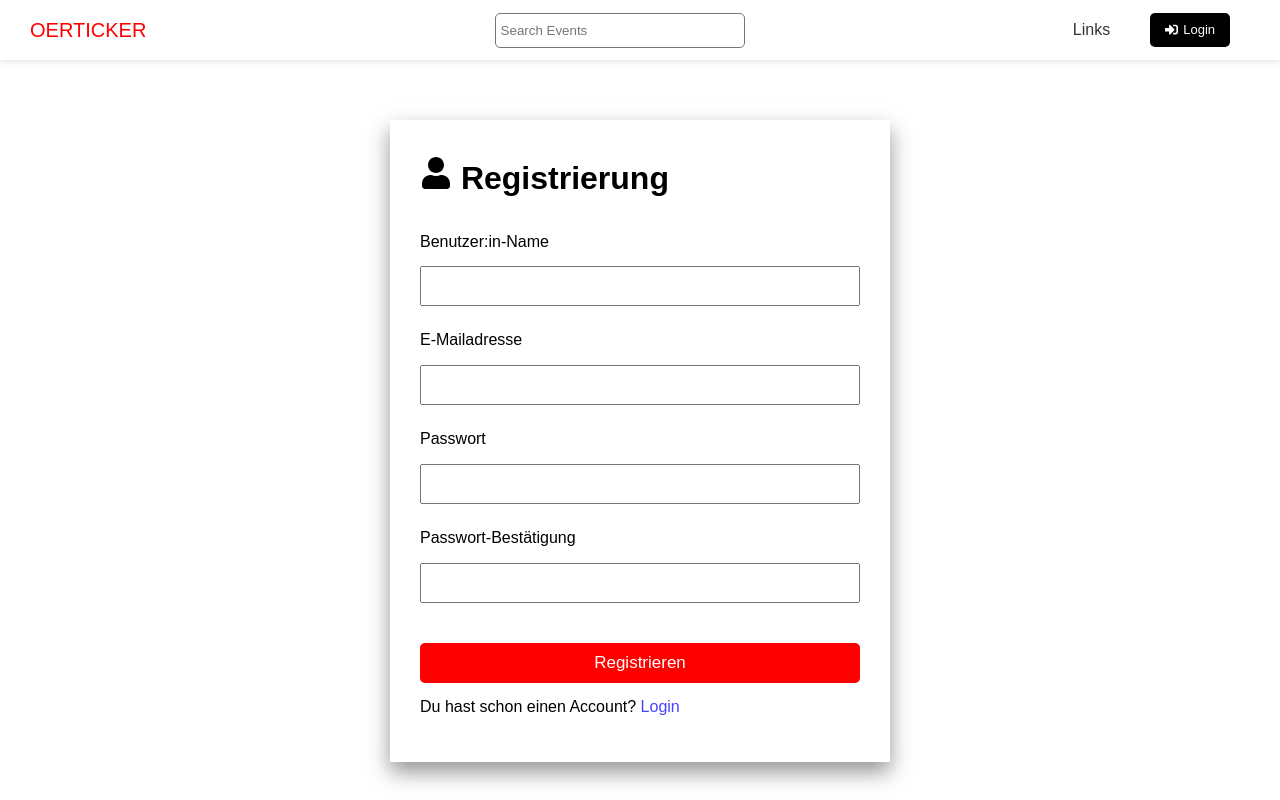
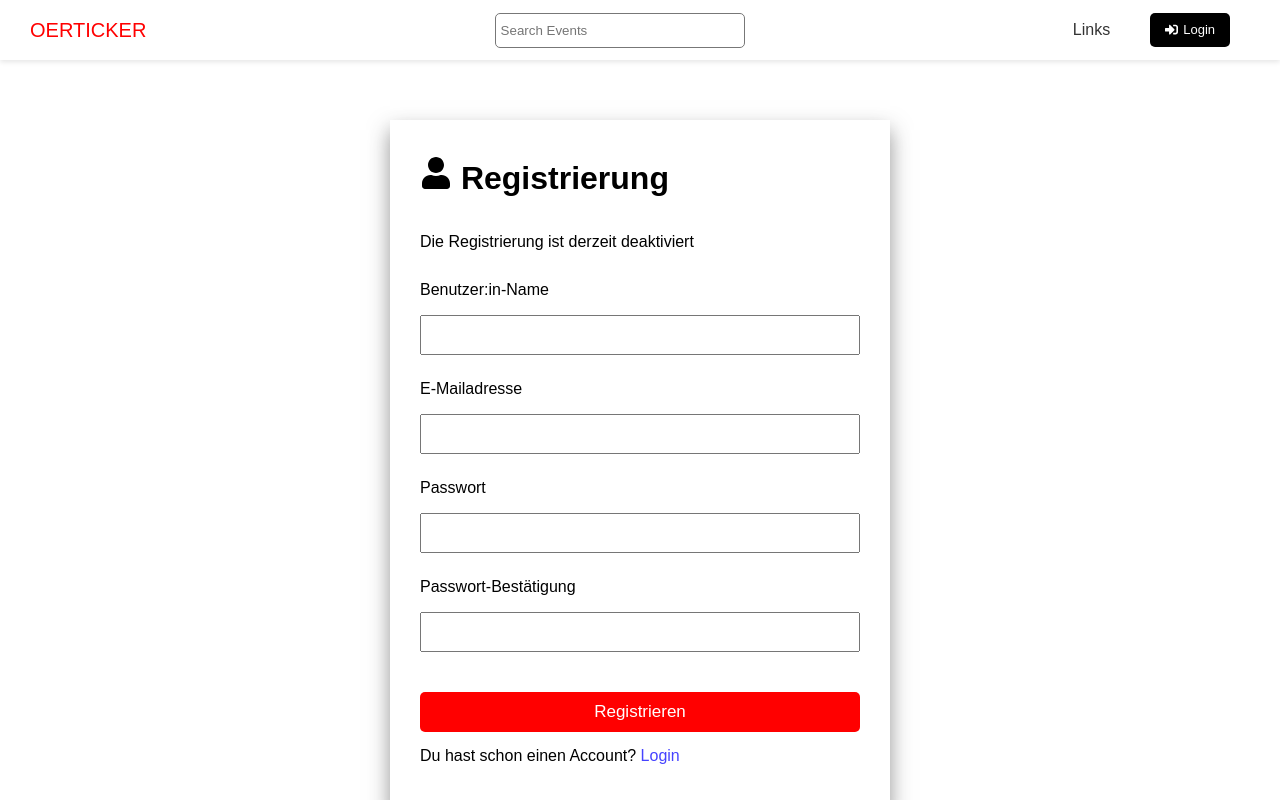
Before and after one commit to mandrasch/oerticker-frontend, a Next.js app: page /account/register in a window 1280 px wide. Shown: the top 800 px of the page. Built offline with nearby package versions, Linux system fonts and the light colour scheme; no server answers.

Commit message:
deactivated registration info

```diff
--- a/pages/account/register.js
+++ b/pages/account/register.js
@@ -33,6 +33,7 @@ export default function RegisterPage() {
         <Layout title="Registrierung">
             <div className={styles.auth}>
                 <h1><FaUser /> Registrierung</h1>
+                <p>Die Registrierung ist derzeit deaktiviert</p>
                 <ToastContainer />
                 <form onSubmit={handleSubmit}>
                     <div>
```
